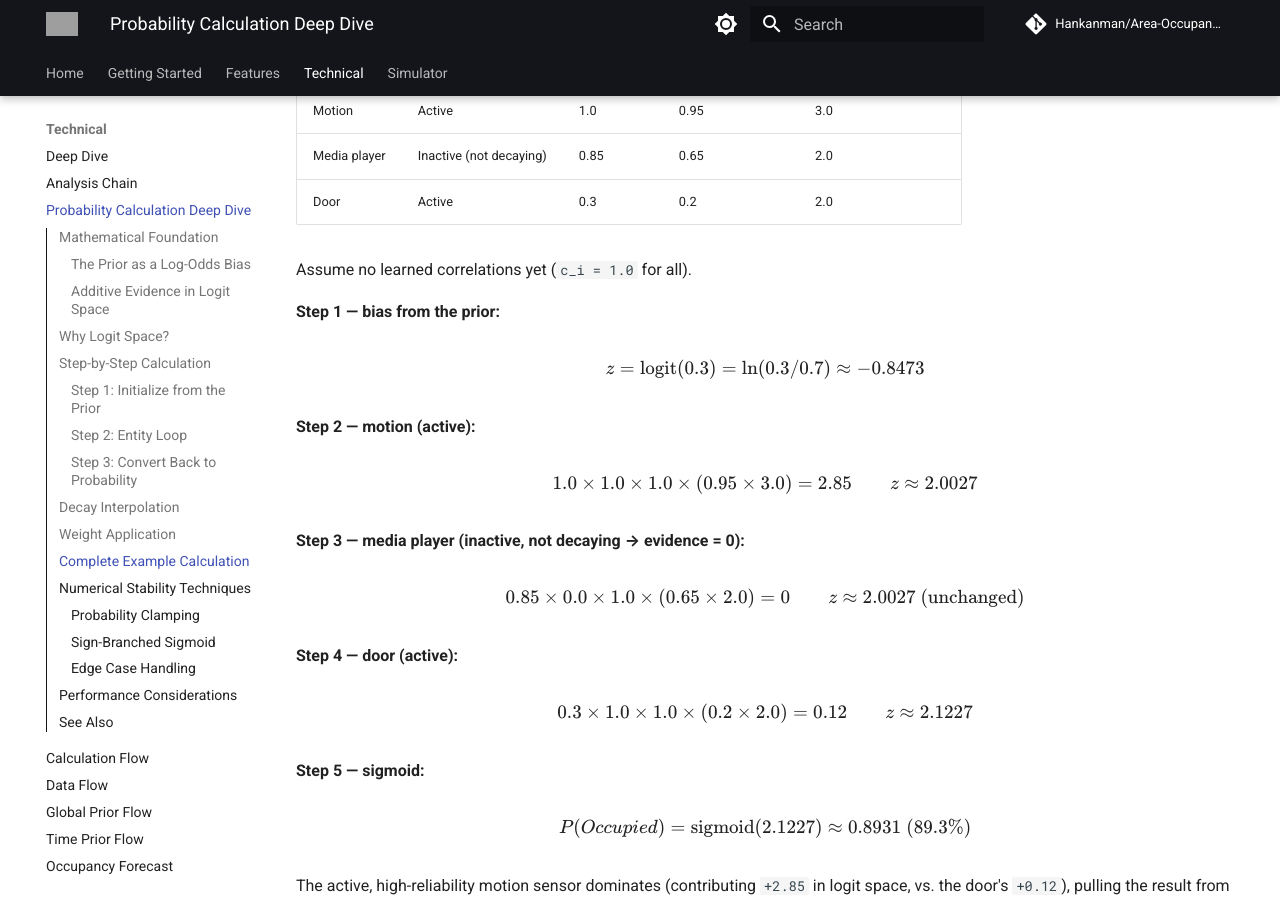
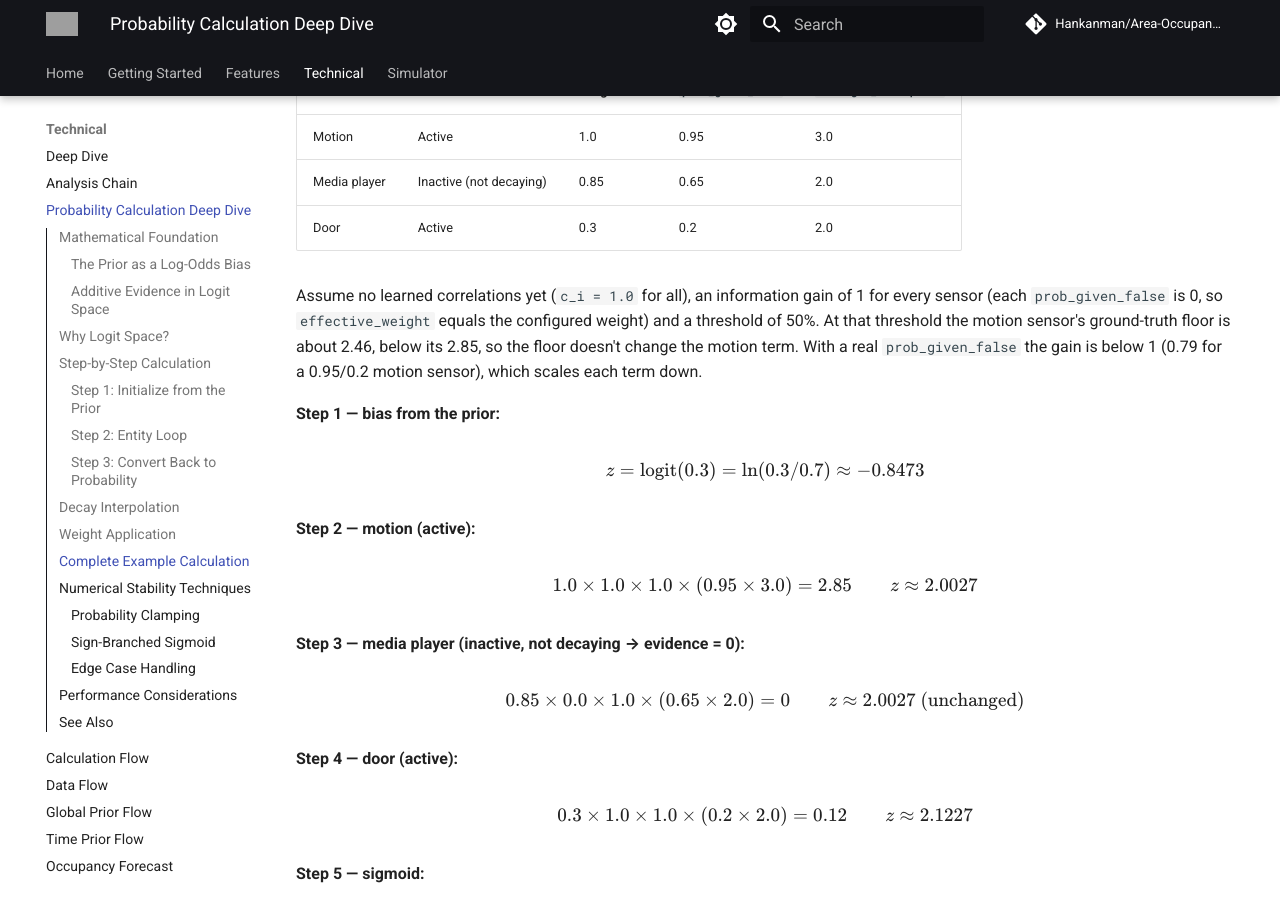
Before and after one commit to Hankanman/Area-Occupancy-Detection, an MkDocs documentation site: the page built from docs/docs/technical/bayesian-calculation.md, in a window 1280 px wide and 900 px high, scrolled down 3605 px. Built offline with MkDocs 1.6.1 and Material for MkDocs 9.7.7, drawn with Linux system fonts in a browser that asks for light colours; comment, search, counter and statistics services are not loaded; some of the changed text lies outside the part shown; grey boxes are pictures that could not be loaded.

Commit message:
fix(metrics): drop a stored accuracy day whole when its bins are corrupt
Keeping a corrupt day's totals against empty bins put agreement above 1
(3600 s true-on kept, then 600 s added: 4200 / 600 = 7). Also docs from
CodeRabbit's re-review of #682: the purpose's activity filter, the
assumptions behind the worked example, and the hold applying to the
sensor's contribution rather than the area.

Co-Authored-By: Claude Sonnet 5.5 <noreply@anthropic.com>
Claude-Session: https://claude.ai/code/session_01JScVzM9kxqh9q5sZR2BTVV

```diff
--- a/docs/docs/technical/bayesian-calculation.md
+++ b/docs/docs/technical/bayesian-calculation.md
@@ -66,7 +66,7 @@ For each entity with `weight > 0`:
 2. **Look up correlation** (\(c_i\)): the entity's learned correlation strength, or `1.0` if none is available yet.
 3. **Compute the strength factor** (\(s_i\)): `entity.prob_given_true * entity.type.strength_multiplier`. Motion and sleep entities (the ground truth) are then adjusted, both divided by the entity's information gain so they apply at its full configured weight:
    - **Floor**: while active, the factor is at least the ground-truth floor, the strength that keeps the area at or above its threshold for `GROUND_TRUTH_HOLD_HALF_LIVES` half-lives of decay after the sensor goes quiet.
-   - **Hold**: while decaying, the factor is exactly that hold, so the area releases after that many half-lives whatever its prior.
+   - **Hold**: while decaying, the factor is exactly that hold, so this sensor's contribution drops below what holds the threshold after that many half-lives, whatever the prior. Other active sensors still add theirs and can keep the area occupied.
 4. **Accumulate**: `contribution = effective_weight * evidence * correlation * strength_factor`. Motion and sleep entities that share a `device_id` (a combined PIR and mmWave sensor, two bed pads on one board) report the same presence, so each device adds only its strongest contribution to `z`. Every other entity, and motion or sleep entities on separate devices, add theirs: `z += contribution`.
 
 ### Step 3: Convert Back to Probability
@@ -107,7 +107,7 @@ Consider an area with prior `0.3` and three sensors:
 | Media player | Inactive (not decaying) | 0.85 | 0.65 | 2.0 |
 | Door | Active | 0.3 | 0.2 | 2.0 |
 
-Assume no learned correlations yet (`c_i = 1.0` for all).
+Assume no learned correlations yet (`c_i = 1.0` for all), an information gain of 1 for every sensor (each `prob_given_false` is 0, so `effective_weight` equals the configured weight) and a threshold of 50%. At that threshold the motion sensor's ground-truth floor is about 2.46, below its 2.85, so the floor doesn't change the motion term. With a real `prob_given_false` the gain is below 1 (0.79 for a 0.95/0.2 motion sensor), which scales each term down.
 
 **Step 1 — bias from the prior:**
 
```
Also changed, not shown: docs/docs/features/purpose.md (+1 -1 lines), 2 other files.
